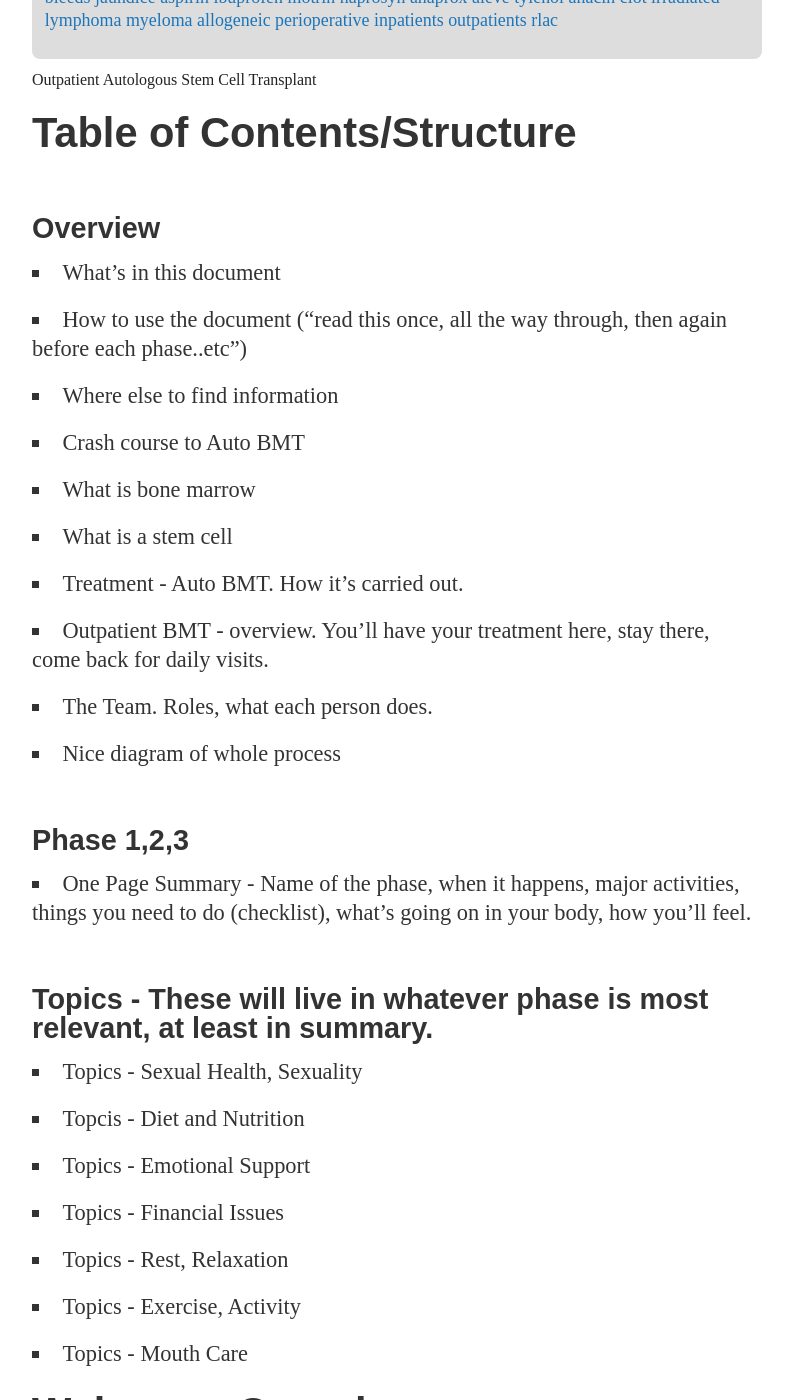
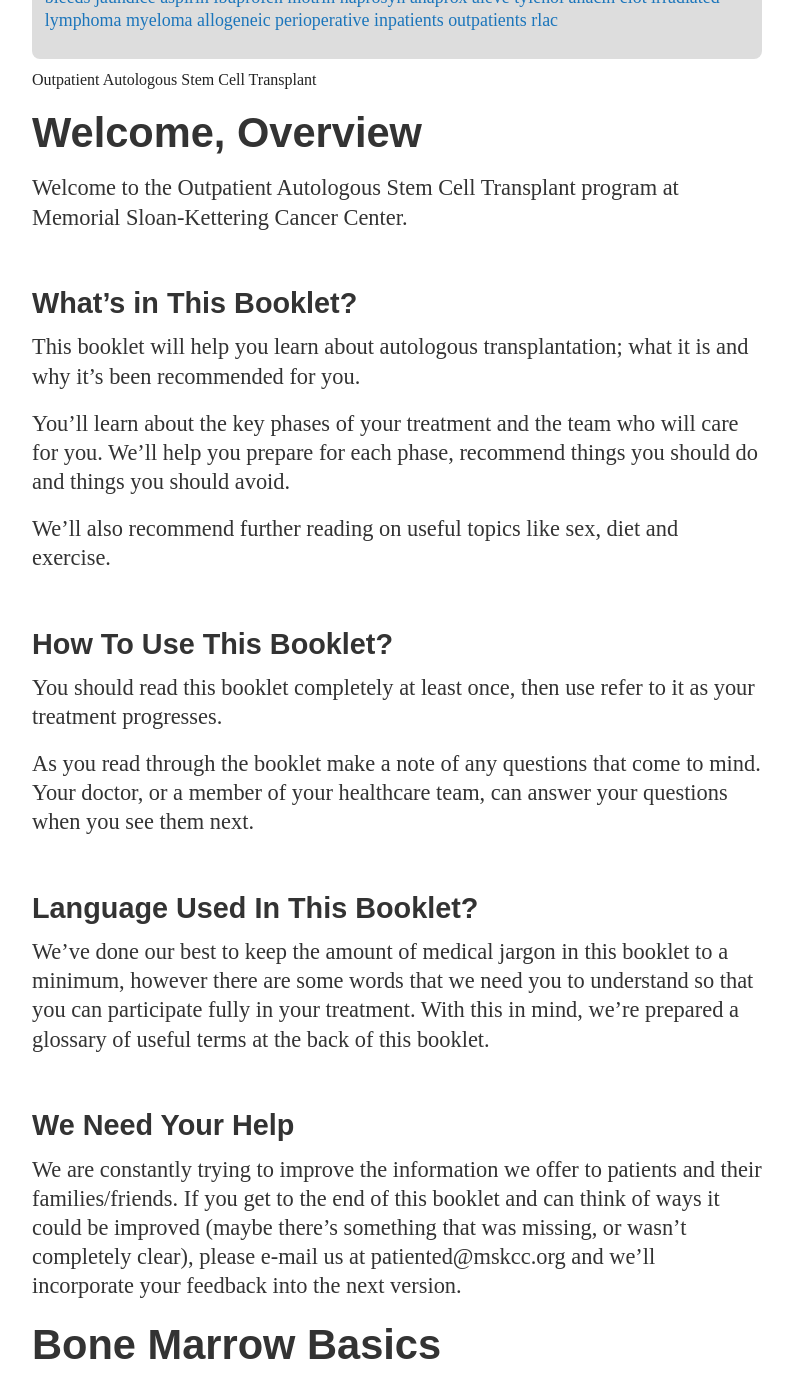
Before and after one commit to mskccpatiented/contentaudit, a Jekyll site: the page built from _posts/2012-11-19-auto-bmt-outpatient-guide-hybrid.md, in a window 1280 px wide and 1400 px high, scrolled down 665 px. Shown: the whole window, without its empty margins (128-921 px from the left). Built offline with Jekyll 4.4.1, drawn with Linux system fonts in a browser that asks for light colours; Markdown is read by kramdown in place of the engine named in the settings.

Commit message:
deploying BMT patient ed

```diff
--- a/_posts/2012-11-19-auto-bmt-outpatient-guide-hybrid.md
+++ b/_posts/2012-11-19-auto-bmt-outpatient-guide-hybrid.md
@@ -14,32 +14,6 @@ status: partial
 date: 19-11-2012
 ---
 # Outpatient Autologous Stem Cell Transplant
-
-## Table of Contents/Structure
-### Overview
-* What's in this document
-* How to use the document ("read this once, all the way through, then again before each phase..etc")
-* Where else to find information
-* Crash course to Auto BMT
-* What is bone marrow
-* What is a stem cell
-* Treatment - Auto BMT. How it's carried out.
-* Outpatient BMT - overview. You'll have your treatment here, stay there, come back for daily visits.
-* The Team. Roles, what each person does.
-* Nice diagram of whole process
-
-### Phase 1,2,3
-* One Page Summary - Name of the phase, when it happens, major activities, things you need to do (checklist), what's going on in your body, how you'll feel.
-
-### Topics - These will live in whatever phase is most relevant, at least in summary.
-* Topics - Sexual Health, Sexuality
-* Topcis - Diet and Nutrition
-* Topics - Emotional Support
-* Topics - Financial Issues
-* Topics - Rest, Relaxation
-* Topics - Exercise, Activity
-* Topics - Mouth Care
-
 <p class="question hidden"><span class="complete">Some of the topics align neatly to phases, some don't. Should we summarize the most important information about topic, then refer to a more complete version in the appendix? That would be my recommendation. Say for example we are in Phase 2, could we summarize issues related to fertility, then refer the person to a longer guide at the back of our guide?)</span> Decision: Yes, summarize and refer to complete guides.</p>
 
 ## Welcome, Overview
```
Also changed, not shown: 1 other file.
